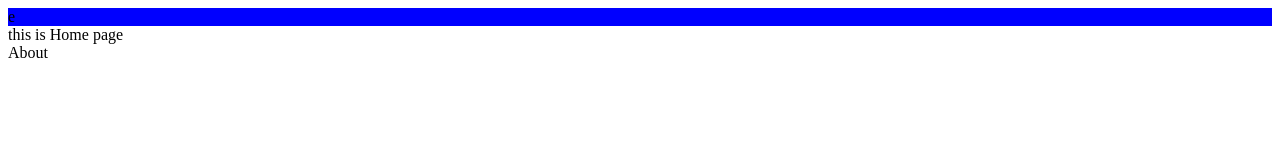
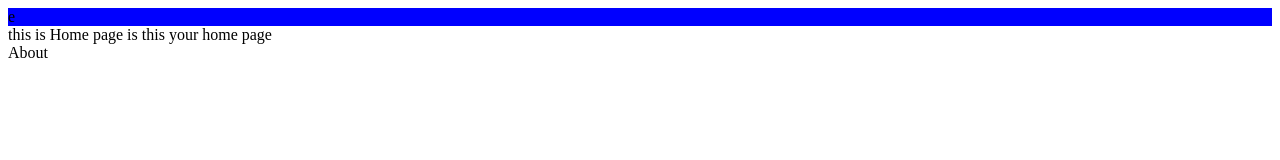
Before and after one commit to Anuragsomwanshi/Portfolio, a React (Vite) app: page / in a window 1280 px wide. Shown: the top 160 px of the page. Built offline with nearby package versions, Linux system fonts and the light colour scheme.

Commit message:
change from laptop

```diff
--- a/src/components/Home/Home.jsx
+++ b/src/components/Home/Home.jsx
@@ -2,7 +2,10 @@ import React from 'react'
 
 const Home = () => {
   return (
-    <div> this  is Home page</div>
+    <div> this  is Home page
+
+      is this your home page
+    </div>
   )
 }
 
```
